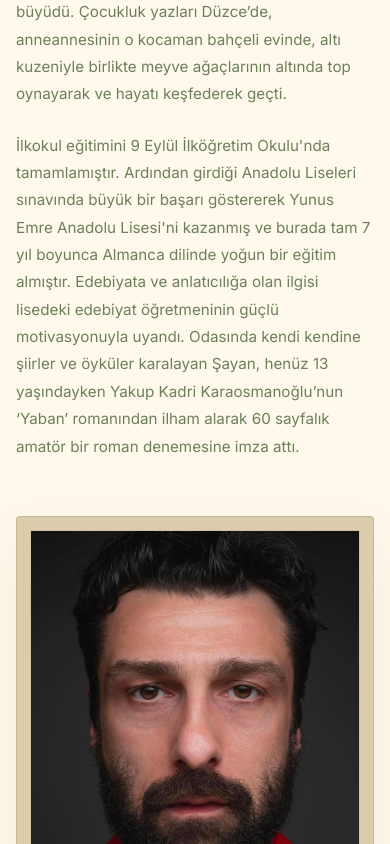
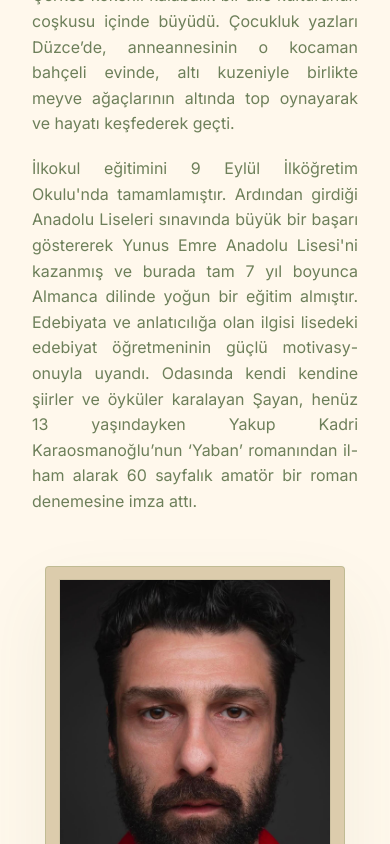
Before and after one commit to ebru1967/oyuncu-fan-projesi, a React (Vite) app: page /biyografi in a window 390 px wide. Shown: the part 900-1744 px from the top of the page. Built offline with nearby package versions, Linux system fonts and the light colour scheme.

Commit message:
Mobil tasarım tasiyici hataları yw.

```diff
--- a/src/App.css
+++ b/src/App.css
@@ -1886,7 +1886,34 @@
     font-size:0.75rem !important;
     line-height:1.4;
   }
-
+/* BIO DÜZENLEMELERİ */
+  .bio-grid-container {
+    display: flex !important;
+    flex-direction: column !important;
+    gap: 2rem;
+    padding: 0 1rem; /* Yanlardan nefes alması için */
+  }
+
+  .editorial-bio-paragraph {
+    font-size: 1rem !important; /* Bir tık büyüttük okunabilirlik için */
+    line-height: 1.6 !important;
+    text-align: justify; /* Dağılmayı engeller, blok yapar */
+    word-break: break-word;
+    hyphens: auto; /* Kelimeleri daha estetik böler */
+    margin-bottom: 1.2rem;
+  }
+
+  .sidebar-canvas-frame {
+    width: 100% !important;
+    max-width: 300px !important;
+    margin: 0 auto 2rem auto !important; /* Resim ve metin arasına boşluk */
+  }
+
+  .dossier-spec-box {
+    width: 100% !important;
+    padding: 1rem;
+    background: rgba(84,107,65,0.03); /* Görsel bir kutu hissi verir */
+  }
 
 }
 
--- a/src/pages/Biography.jsx
+++ b/src/pages/Biography.jsx
@@ -58,7 +58,7 @@ function Biography() {
             </div>
 
             {/* Dinamik Değişen Cilt İçerikleri */}
-            <div className="bio-editorial-body">
+            <div className="bio-editorial-body" style={{ width: '100%' }}>
 
               {/* CİLT 1: KÖKLER & İZMİR HAFIZASI */}
               {activePage === 1 && (
@@ -160,30 +160,19 @@ function Biography() {
             </div>
           </div>
 
-         {/* SAĞ ALAN: PORTRE ÇERÇEVESİ VE DÖKÜMAN KÜNYESİ */}
+          {/* SAĞ ALAN: PORTRE ÇERÇEVESİ VE DÖKÜMAN KÜNYESİ */}
           <div className="bio-right-sidebar">
-
-            {/* Dış çerçeve kalıyor, içini dikey hiza (column) yapıyoruz */}
             <div className="sidebar-canvas-frame" style={{ display: 'flex', flexDirection: 'column' }}>
-
-              {/* Resim İçin Çerçeve Alanı */}
               <div style={{ flex: 1, width: '100%', overflow: 'hidden', marginBottom: '1rem', border: '1px solid rgba(84,107,65,0.1)' }}>
                 <img
                   src="/portreicin.jpeg"
                   alt="Aytek Şayan Portre"
-                  style={{
-                    width: '100%',
-                    height: '100%',
-                    objectFit: 'cover',
-                    display: 'block'
-                  }}
+                  style={{ width: '100%', height: '100%', objectFit: 'cover', display: 'block' }}
                 />
               </div>
-
               <span className="canvas-tag" style={{ color: 'var(--accent-dark)', opacity: 0.8, textAlign: 'left', width: '100%' }}>
                 ARŞİV FOTOĞRAFI #089
               </span>
-
             </div>
 
             <div className="dossier-spec-box" style={{ marginTop: '1.5rem' }}>
```
